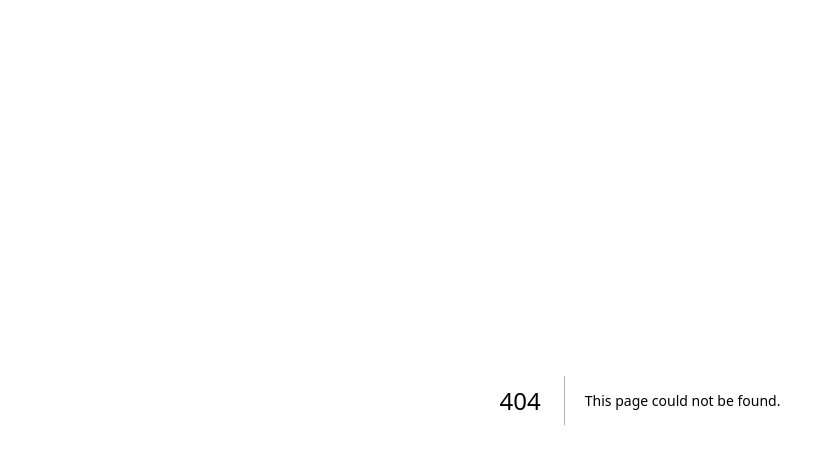
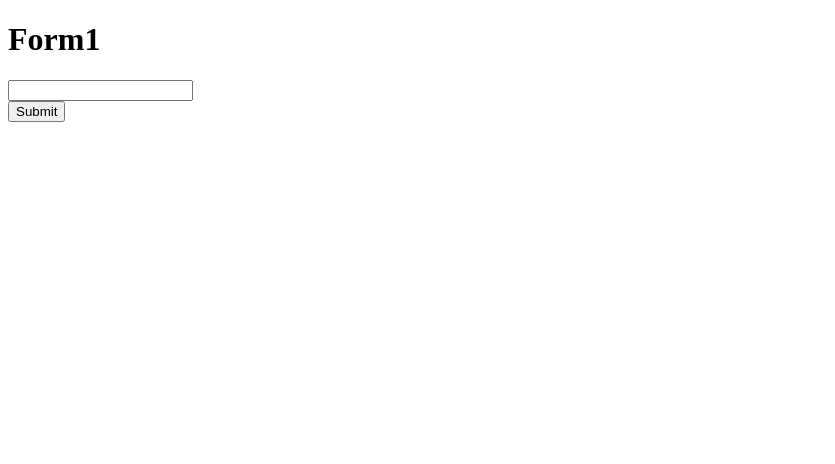
Before and after one commit to kento-yoshidu/myforms_frontend, a Next.js app: page /form1 in a window 1280 px wide. Before the commit this address had no page. Shown: the top 464 px of the page, without its empty margins (0-835 px from the left). Built offline with nearby package versions, Linux system fonts and the light colour scheme.

Commit message:
✨ APIからデータ取得OK

```diff
--- a/pages/api/hello.ts
+++ b/pages/api/form1.ts
@@ -9,5 +9,11 @@ export default function handler(
   req: NextApiRequest,
   res: NextApiResponse<Data>
 ) {
-  res.status(200).json({ name: 'John Doe' })
+  try {
+    const data = req.body.toUpperCase()
+
+    res.status(200).json({ name: data })
+  } catch(e) {
+    res.status(500)
+  }
 }
--- /dev/null
+++ b/pages/form1/index.tsx
@@ -0,0 +1,60 @@
+import React, { useState } from "react"
+
+const Forms1 = () => {
+  const [name, setName] = useState("")
+  const [data, setData] = useState("")
+
+  const submit = async (e: React.FormEvent) => {
+    e.preventDefault()
+
+    const data = await fetch("/api/form", {
+      method: "POST",
+      body: JSON.stringify(name),
+      headers: { 'Content-Type': 'application/json' }
+    })
+
+    console.log("data is ", data)
+
+    if (data.status === 200) {
+      const result = await data.json()
+      setData(result.name)
+    }
+
+    if (data.status !== 200) {
+      window.alert("error!")
+    }
+
+      /*
+      .then((res) => res.json())
+      .then((data) => setData(data.name))
+      */
+  }
+
+  return (
+    <>
+      <h1>Form1</h1>
+
+      <form onSubmit={submit}>
+        <input
+          type="text"
+          pattern="[a-z]*"
+          onChange={(e) => setName(e.target.value)}
+        />
+
+        <br />
+
+        <input type="submit" name="Sign Up" />
+      </form>
+
+      {data && (
+        <p>あなたの名前を大文字に変換しました！ {data}</p>
+      )}
+    </>
+  )
+}
+
+export default Forms1
+
+// https://giancarlobuomprisco.com/next/handling-api-errors-in-nextjs
+
+// https://zenn.dev/takepepe/articles/fetch-error-convolution
```
Also changed, not shown: pages/index.tsx (+6 -1 lines).
